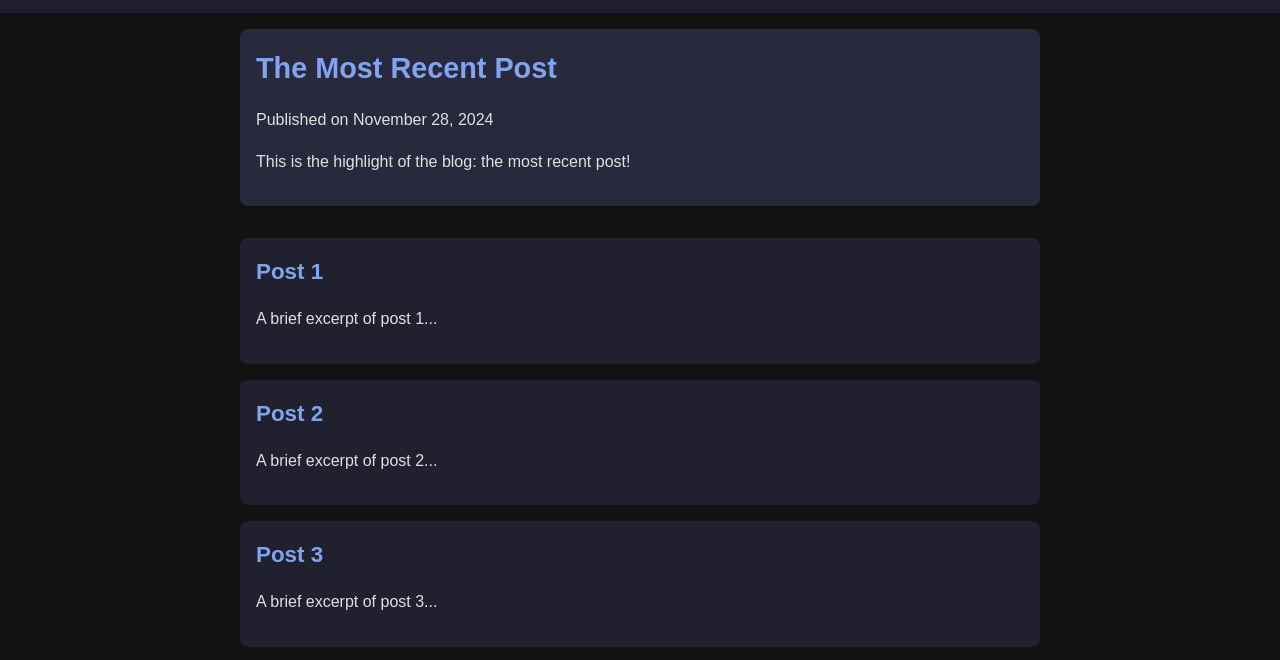
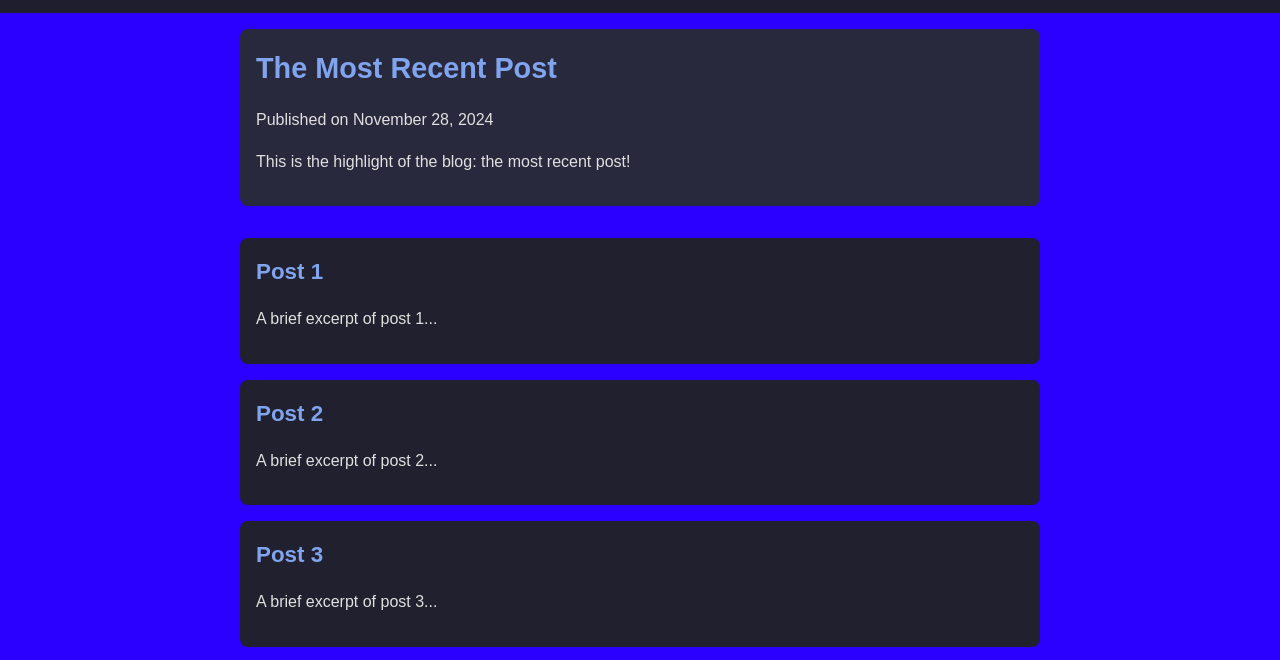
Before and after one commit to Coen-rpi/blog, a plain HTML site: page index.html in a window 1280 px wide. Shown: the part 70-730 px from the top of the page. Drawn offline with Linux system fonts and the light colour scheme; a script that the page names is missing.

Commit message:
Update style.css

```diff
--- a/style.css
+++ b/style.css
@@ -3,7 +3,7 @@ body {
     font-family: Arial, sans-serif;
     margin: 0;
     padding: 0;
-    background-color: #121212;
+    background-color: #2B00FF;
     color: #e0e0e0;
     line-height: 1.6;
 }
```
